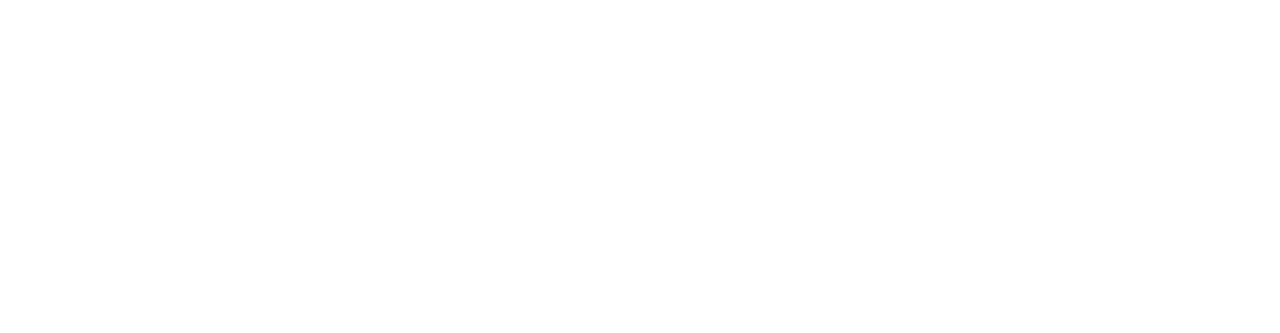
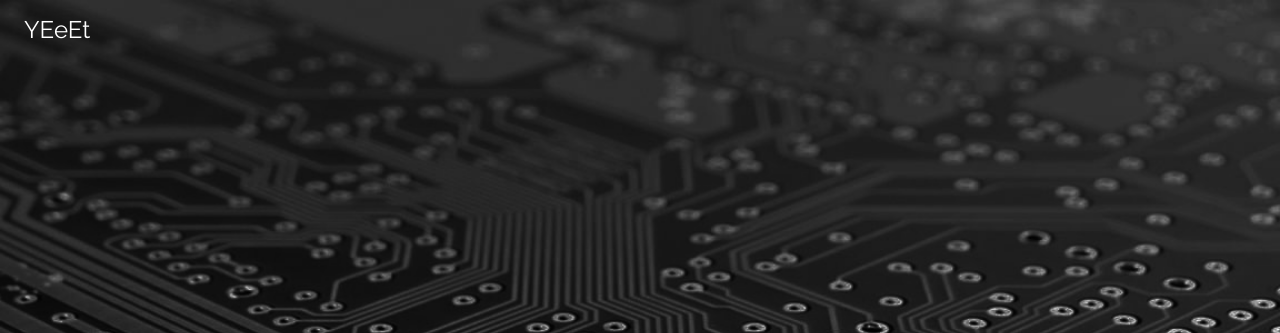
Before and after one commit to LiamZC/LiamZC.github.io, a plain HTML site: page index.html in a window 1280 px wide. Shown: the top 333 px of the page. Drawn offline with nearby package versions, Linux system fonts and the light colour scheme.

Commit message:
Update index.html

```diff
--- a/index.html
+++ b/index.html
@@ -9,7 +9,7 @@
 body,h1 {font-family: "Raleway", sans-serif}
 body, html {height: 100%}
 .bgimg {
-  background-image: url('media/circuitboard.jpg');
+  background-image: url('bg/circuitboard.jpg');
   min-height: 100%;
   background-position: center;
   background-size: cover;
```
